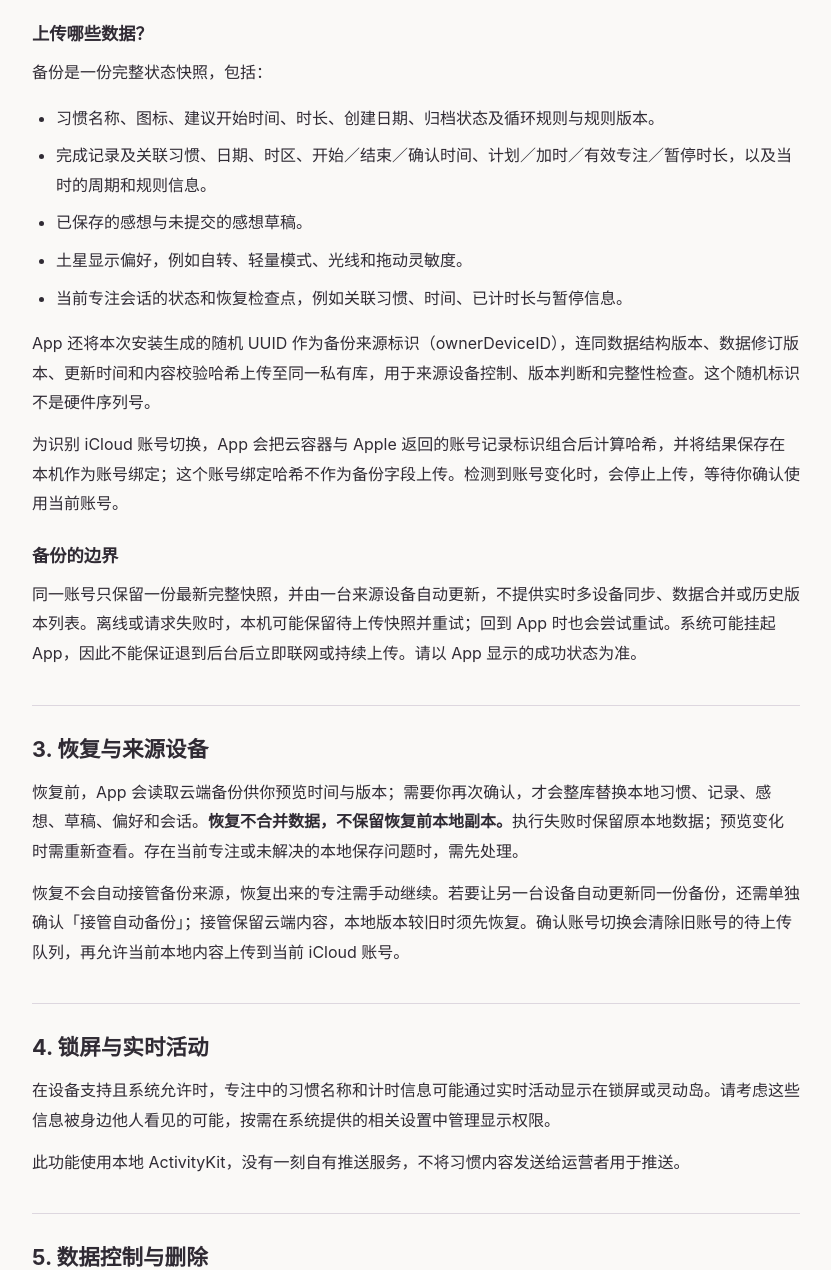
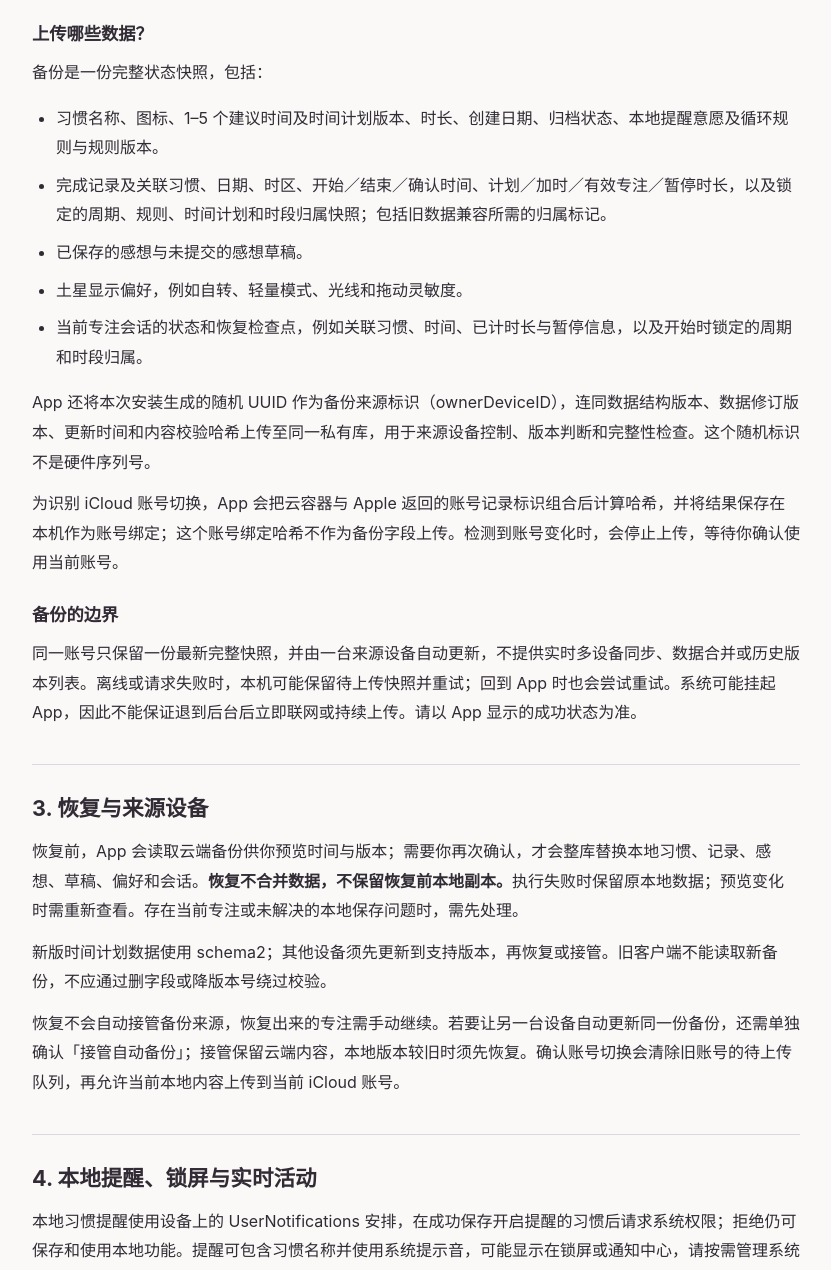
Before and after one commit to yiwen65/yike-support, a plain HTML site: page privacy.html in a window 1280 px wide. Shown: the part 1530-2800 px from the top of the page, without its empty margins (224-1055 px from the left). Drawn offline with Linux system fonts and the light colour scheme.

Commit message:
Document Yike multiple-time plans and backup compatibility: privacy.html

```diff
--- a/privacy.html
+++ b/privacy.html
@@ -31,7 +31,7 @@
         <li><a href="#local">本地功能与数据</a></li>
         <li><a href="#icloud">自动 iCloud 备份</a></li>
         <li><a href="#restore">恢复与来源设备</a></li>
-        <li><a href="#activity">锁屏与实时活动</a></li>
+        <li><a href="#activity">本地提醒、锁屏与实时活动</a></li>
         <li><a href="#control">数据控制与删除</a></li>
         <li><a href="#support-data">人工支持</a></li>
         <li><a href="#website">网站访问</a></li>
@@ -52,11 +52,11 @@
       <h3>上传哪些数据？</h3>
       <p>备份是一份完整状态快照，包括：</p>
       <ul>
-        <li>习惯名称、图标、建议开始时间、时长、创建日期、归档状态及循环规则与规则版本。</li>
-        <li>完成记录及关联习惯、日期、时区、开始／结束／确认时间、计划／加时／有效专注／暂停时长，以及当时的周期和规则信息。</li>
+        <li>习惯名称、图标、1–5 个建议时间及时间计划版本、时长、创建日期、归档状态、本地提醒意愿及循环规则与规则版本。</li>
+        <li>完成记录及关联习惯、日期、时区、开始／结束／确认时间、计划／加时／有效专注／暂停时长，以及锁定的周期、规则、时间计划和时段归属快照；包括旧数据兼容所需的归属标记。</li>
         <li>已保存的感想与未提交的感想草稿。</li>
         <li>土星显示偏好，例如自转、轻量模式、光线和拖动灵敏度。</li>
-        <li>当前专注会话的状态和恢复检查点，例如关联习惯、时间、已计时长与暂停信息。</li>
+        <li>当前专注会话的状态和恢复检查点，例如关联习惯、时间、已计时长与暂停信息，以及开始时锁定的周期和时段归属。</li>
       </ul>
       <p>App 还将本次安装生成的随机 UUID 作为备份来源标识（ownerDeviceID），连同数据结构版本、数据修订版本、更新时间和内容校验哈希上传至同一私有库，用于来源设备控制、版本判断和完整性检查。这个随机标识不是硬件序列号。</p>
       <p>为识别 iCloud 账号切换，App 会把云容器与 Apple 返回的账号记录标识组合后计算哈希，并将结果保存在本机作为账号绑定；这个账号绑定哈希不作为备份字段上传。检测到账号变化时，会停止上传，等待你确认使用当前账号。</p>
@@ -66,10 +66,12 @@
     <section aria-labelledby="restore">
       <h2 id="restore">3. 恢复与来源设备</h2>
       <p>恢复前，App 会读取云端备份供你预览时间与版本；需要你再次确认，才会整库替换本地习惯、记录、感想、草稿、偏好和会话。<strong>恢复不合并数据，不保留恢复前本地副本。</strong>执行失败时保留原本地数据；预览变化时需重新查看。存在当前专注或未解决的本地保存问题时，需先处理。</p>
+      <p>新版时间计划数据使用 schema2；其他设备须先更新到支持版本，再恢复或接管。旧客户端不能读取新备份，不应通过删字段或降版本号绕过校验。</p>
       <p>恢复不会自动接管备份来源，恢复出来的专注需手动继续。若要让另一台设备自动更新同一份备份，还需单独确认「接管自动备份」；接管保留云端内容，本地版本较旧时须先恢复。确认账号切换会清除旧账号的待上传队列，再允许当前本地内容上传到当前 iCloud 账号。</p>
     </section>
     <section aria-labelledby="activity">
-      <h2 id="activity">4. 锁屏与实时活动</h2>
+      <h2 id="activity">4. 本地提醒、锁屏与实时活动</h2>
+      <p>本地习惯提醒使用设备上的 UserNotifications 安排，在成功保存开启提醒的习惯后请求系统权限；拒绝仍可保存和使用本地功能。提醒可包含习惯名称并使用系统提示音，可能显示在锁屏或通知中心，请按需管理系统通知权限。它不使用一刻自有推送服务器，也不向运营者发送通知内容。系统授权状态与待发请求队列不属于自定义 iCloud 备份，换设备后需按系统实际状态重新安排。</p>
       <p>在设备支持且系统允许时，专注中的习惯名称和计时信息可能通过实时活动显示在锁屏或灵动岛。请考虑这些信息被身边他人看见的可能，按需在系统提供的相关设置中管理显示权限。</p>
       <p>此功能使用本地 ActivityKit，没有一刻自有推送服务，不将习惯内容发送给运营者用于推送。</p>
     </section>
```
